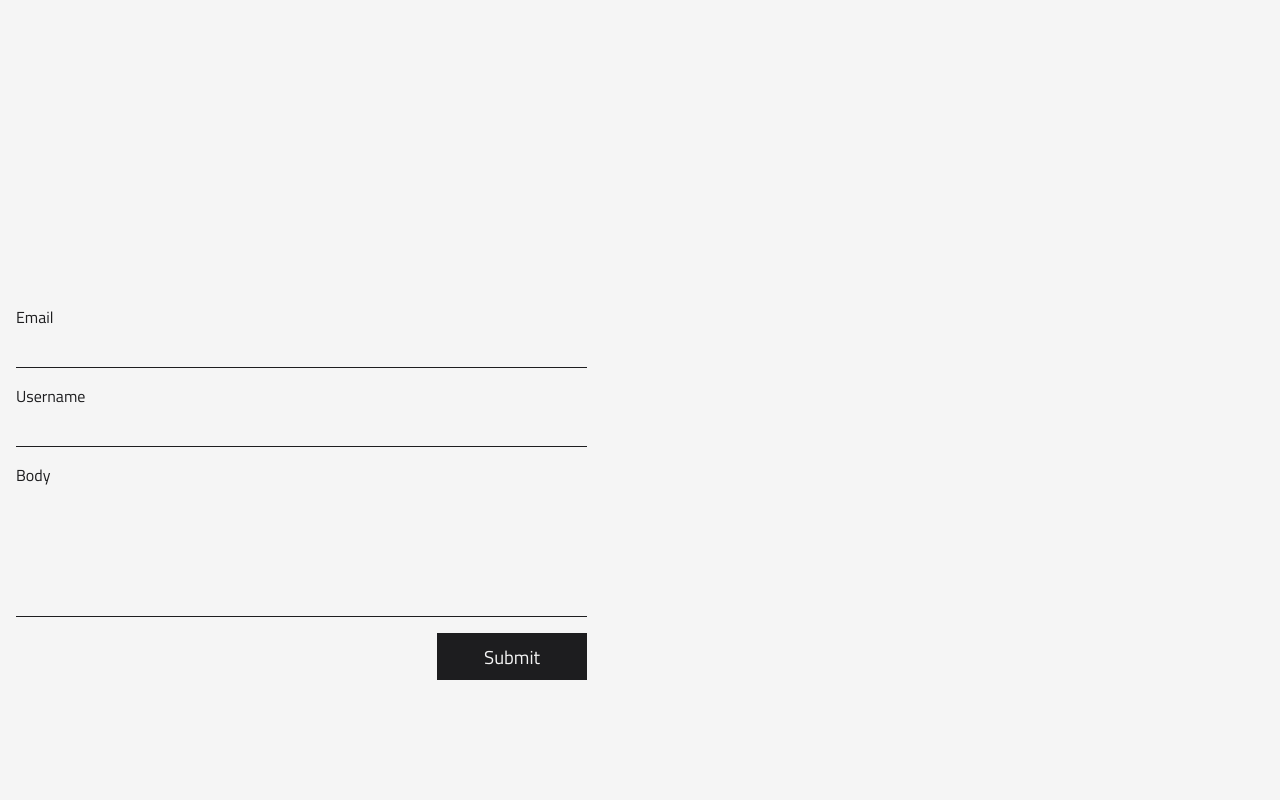
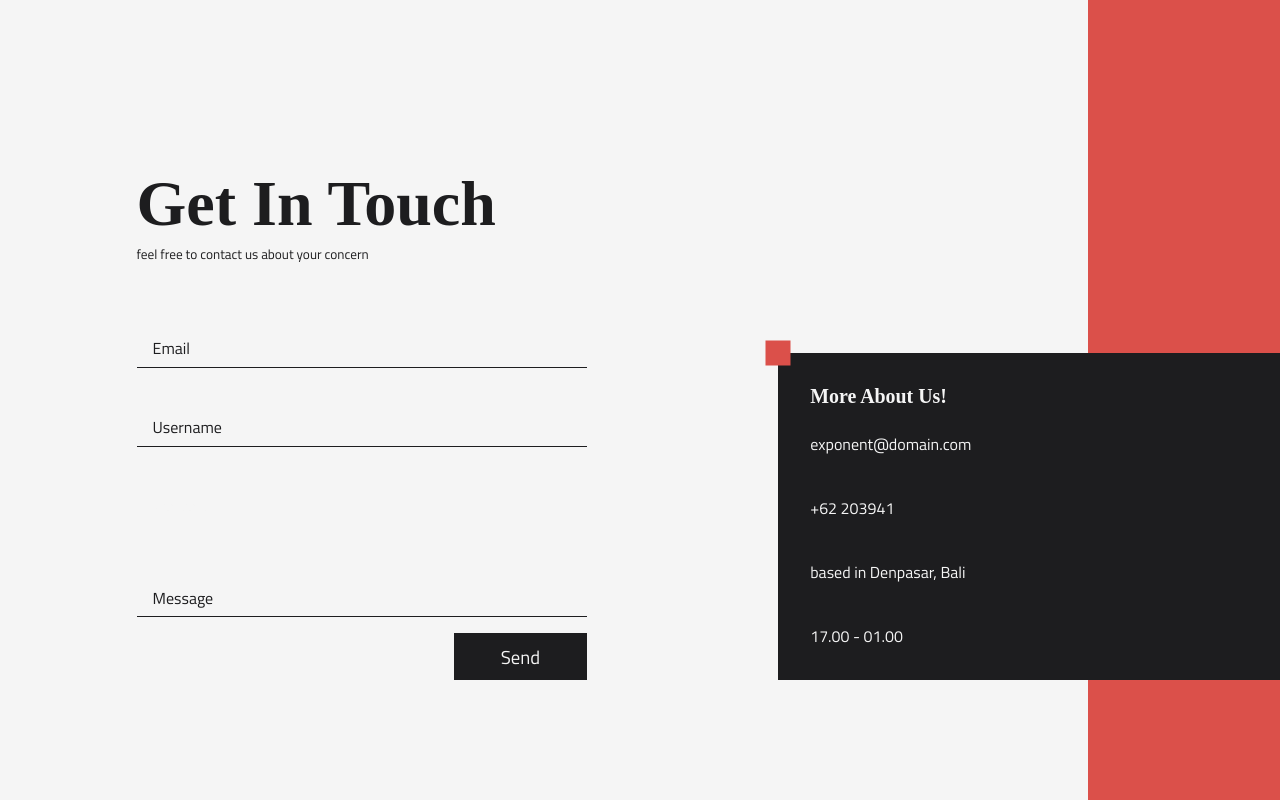
Before and after one commit to Krz193/contact-us, a PHP site: page / in a window 1280 px wide. Run offline with PHP 8.4, Linux system fonts and the light colour scheme; some web fonts are replaced.

Commit message:
Update form UI

```diff
--- a/index.php
+++ b/index.php
@@ -3,40 +3,60 @@
     <head>
         <meta charset="UTF-8">
         <meta name="viewport" content="width=device-width, initial-scale=1.0">
-    <link rel="stylesheet" href="style.css">
-    <title></title>
-    <?php
-        // require_once "App/Email.php";
-        // if(isset($_POST['formEmail'])) {
-        //     $Email->sendEmail($_POST);
-        // }
-    ?>
+        <link rel="stylesheet" href="style.css" type="text/css">
+        <link rel="stylesheet" href="resp.css">
+        <title>test</title>
+
+        <link rel="preconnect" href="https://fonts.googleapis.com">
+        <link
+            rel="preconnect"
+            href="https://fonts.gstatic.com"
+            crossorigin="crossorigin">
+        <link
+            href="https://fonts.googleapis.com/css2?family=Titillium+Web:ital,wght@0,200;0,300;0,400;0,600;0,700;0,900;1,200;1,300;1,400;1,600;1,700&display=swap"
+            rel="stylesheet">
     </head>
     <body>
         <div class="container">
+            <div class="bg"></div>
             <section class="left">
+                <main>
+                    <header>
+                        <h1 class="page-title title">get in touch</h1>
+                        <small>feel free to contact us about your concern</small>
+                    </header>
                     <form action="" method="post" class="form" id="formEmail">
                         <div class="input-group">
                             <label for="email">Email</label>
-                    <input type="email" name="email" id="">
-                </div>
+                            <input type="email" name="email" id="" placeholder="M"></div>
                         <div class="input-group">
                             <label for="username">Username</label>
-                    <input type="text" name="username" id="">
-                </div>
+                            <input type="text" name="username" id="" placeholder="M"></div>
                         <div class="input-group">
-                    <label for="body">Body</label>
-                    <textarea name="body" id="body-email" rows="5"></textarea>
+                            <label for="body">Message</label>
+                            <textarea name="body" id="body-email" rows="5" placeholder="Masdasda"></textarea>
                         </div>
                         <div class="form-submit">
-                    <input type="submit" name="formEmail" id="submitEmail">
+                            <input type="submit" name="formEmail" id="submitEmail" value="Send">
                         </div>
                     </form>
+                </main>
             </section>
             <section class="right">
-            <p id="statusForm"></p>
+                <aside>
+                    <header>
+                        <h5 class="title">more about us!</h5>
+                    </header>
+                    <main class="contact-detail">
+                        <p>exponent@domain.com</p>
+                        <p>+62 203941</p>
+                        <p>based in Denpasar, Bali</p>
+                        <p>17.00 - 01.00</p>
+                    </main>
+                </aside>
             </section>
         </div>
+
         <div id="customAlert" class="">
             <div class="alertBox">
                 <h1 class="alertText">test</h1>
```
Lines whose indentation alone changed are shown as unchanged.
